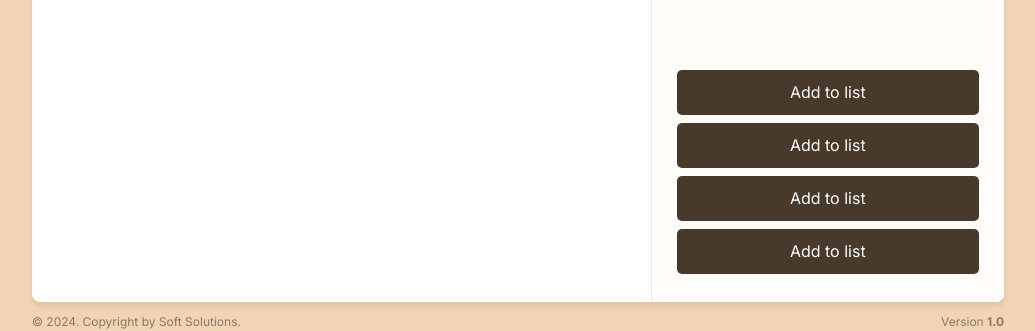
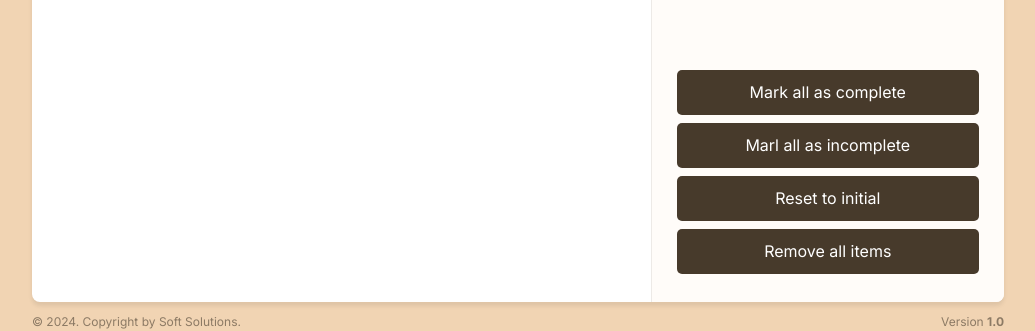
Before and after one commit to jumba23/Trekbag-App, a React (Vite) app: page / in a window 1280 px wide. Shown: the part 403-734 px from the top of the page, without its empty margins (122-1157 px from the left). Built offline with nearby package versions, Linux system fonts and the light colour scheme.

Commit message:
Update ESLint configuration and Button component

```diff
--- a/src/components/AddItemForm.jsx
+++ b/src/components/AddItemForm.jsx
@@ -5,7 +5,7 @@ const AddItemForm = () => {
     <form>
       <h2>Add an item</h2>
       <input />
-      <Button />
+      <Button>Add to list</Button>
     </form>
   );
 };
--- a/src/components/Button.jsx
+++ b/src/components/Button.jsx
@@ -1,5 +1,5 @@
-const Button = () => {
-  return <button className="btn">Add to list</button>;
+const Button = ({ children }) => {
+  return <button className="btn">{children}</button>;
 };
 
 export default Button;
--- a/src/components/ButtonGroup.jsx
+++ b/src/components/ButtonGroup.jsx
@@ -3,10 +3,10 @@ import Button from "./Button";
 const ButtonGroup = () => {
   return (
     <section className="button-group">
-      <Button />
-      <Button />
-      <Button />
-      <Button />
+      <Button>Mark all as complete</Button>
+      <Button>Marl all as incomplete</Button>
+      <Button>Reset to initial</Button>
+      <Button>Remove all items</Button>
     </section>
   );
 };
```
Also changed, not shown: .eslintrc.cjs.
